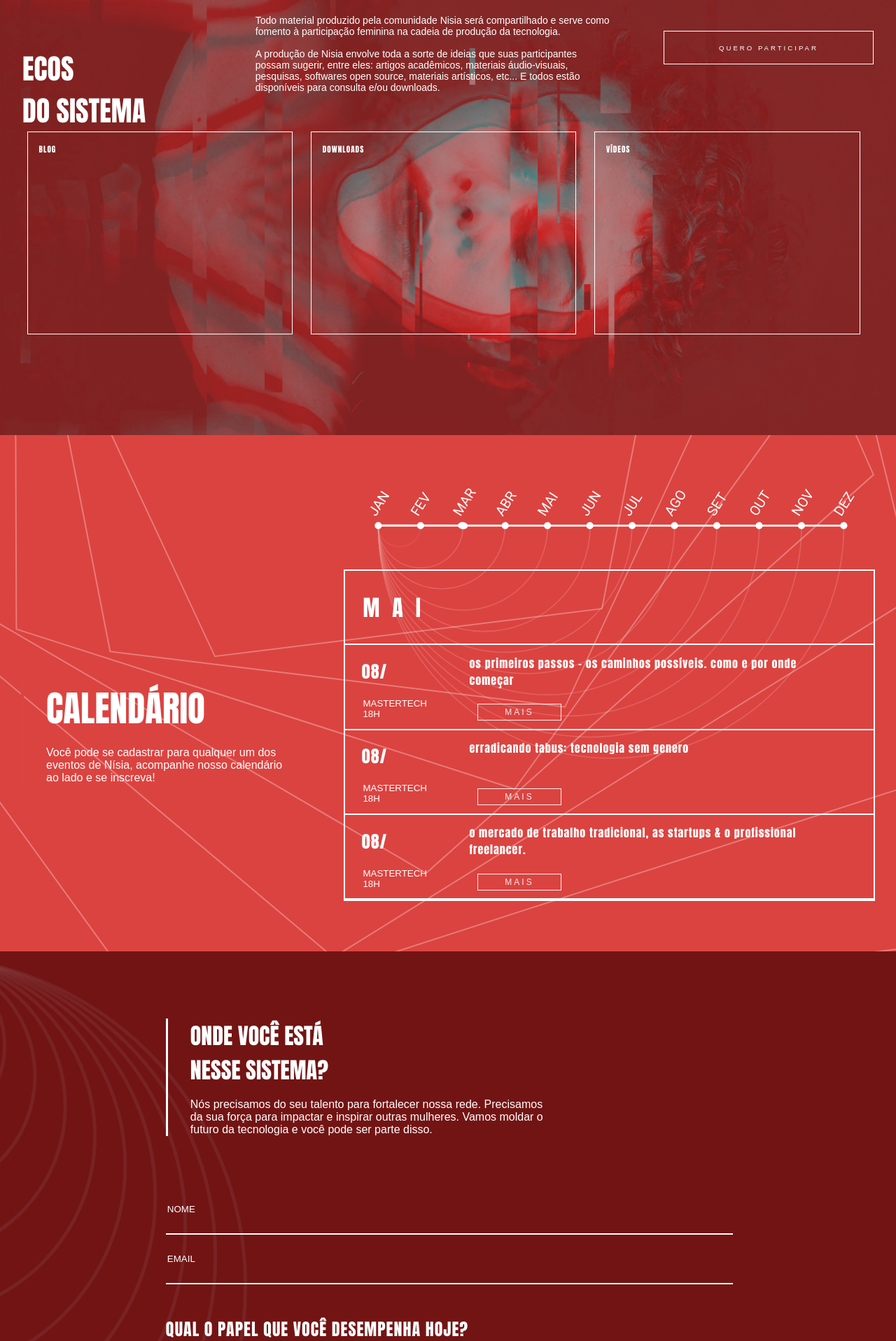
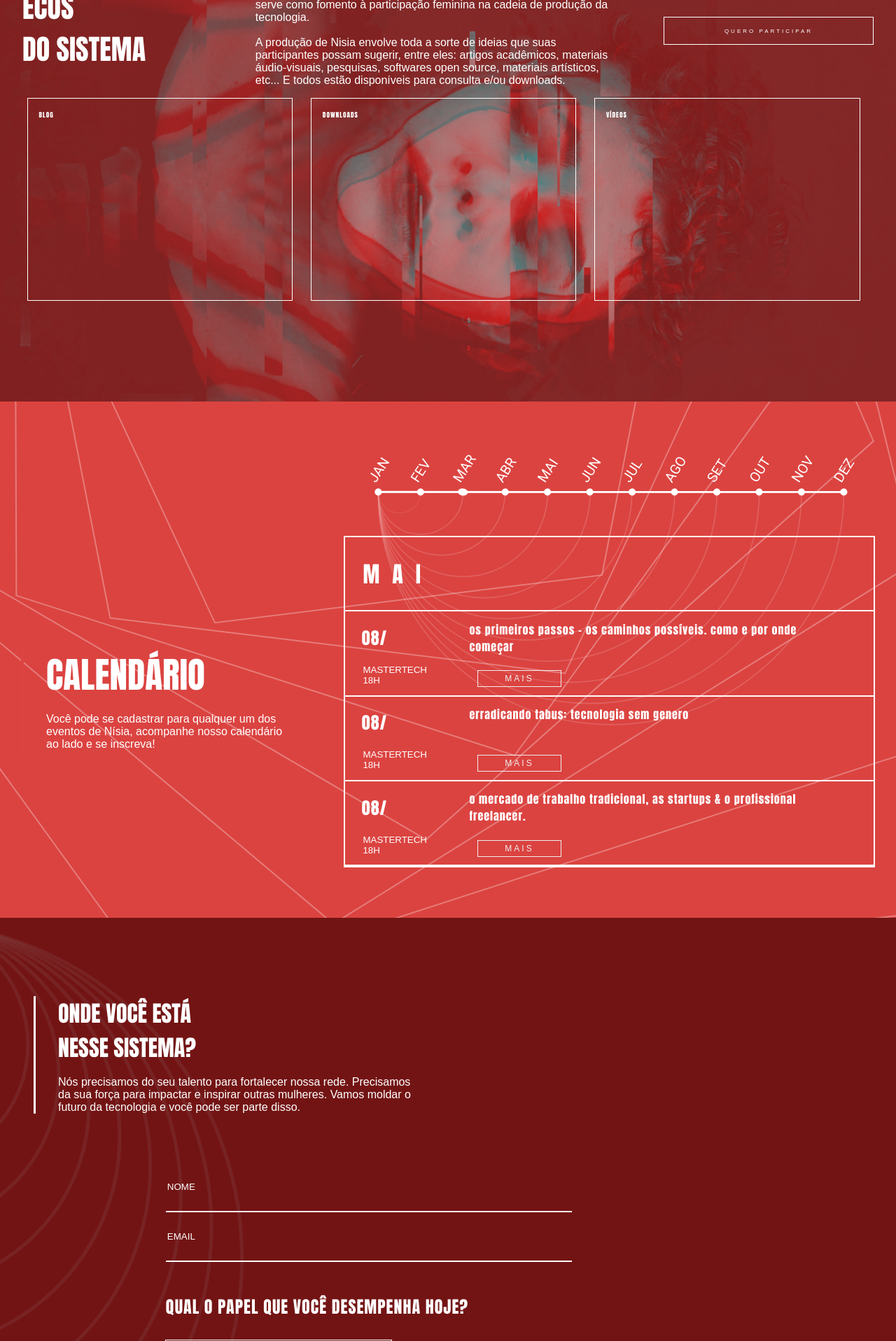
Before and after one commit to PedrovictorSouza/Nisia, a Django app: page / in a window 1280 px wide. Shown: the part 4280-6197 px from the top of the page at 70% size. Run offline with Django 3.2, Linux system fonts and the light colour scheme; some libraries are stand-ins or nearby versions; some web fonts are replaced.

Commit message:
atualiacoes, front-end

```diff
--- a/nisia_cadastro/static/css/style.css
+++ b/nisia_cadastro/static/css/style.css
@@ -14,6 +14,7 @@ a {
     transition: .5s;
     text-align: left;
     color: white;
+    font-size: 10pt;
 }
 
 
@@ -41,6 +42,8 @@ button:hover {
 
 button.dropbtn.aos-init.aos-animate {
   border: none;
+  font-size: 10pt;
+  width: fit-content;
 }
 
 fa, .fas {
@@ -86,7 +89,7 @@ p#patrocinio {
   position: absolute;
   top: 70vh;
   left: auto;
-  z-index: 1001;
+  z-index: 1000;
   font-weight: 300;
   /* margin-top: 42vh; */
 }
@@ -95,7 +98,7 @@ p#patrocinio {
   position: absolute;
   top: 77vh;
   left: auto;
-  z-index: 1001;
+  z-index: 1000;
 }
 
 .footer__a div {
@@ -121,7 +124,7 @@ i {
 }
 
 footer p {
-  font-size: 6pt;
+  font-size: 10pt;
   margin-left: 10px;
   margin-top: 0px;
 }
@@ -165,7 +168,7 @@ input[type="text"], input[type="email"] {
   border: none;
   border-bottom: 2px solid white;
   padding-bottom: 2em;
-  width: 100%;
+  width: 50%;
   margin-bottom: 2em;
   color: white;
   margin-right: 2.5em;
@@ -713,7 +716,6 @@ p.calendario__box__a__p {
   border-left: 3px solid white;
   padding-left: 2em;
   height: auto;
-  margin-bottom: 4em;
   margin-top: 8vh;
 }
 
@@ -875,7 +877,7 @@ textarea {
 
 section#ecos__do__sistema p {
   max-width: 75vw;
-  font-size: 14px;
+  font-size: 12pt;
   margin-right: 6vw;
 }
 
@@ -896,7 +898,7 @@ section#identidade {
 }
 
 .identidade__form {
-  padding: 2em;
+  padding: 1em;
   padding-bottom: 0px;
   width: 100%;
 }
@@ -1660,6 +1662,10 @@ button.ecos-btn {
   margin-top: 4vh;
 }
 
+button.ecos-btn:hover {
+  color: #db4442;
+}
+
 h1 {
 margin-top: 0px;
 }
@@ -1805,16 +1811,22 @@ section#ecos__do__sistema h2 {
 @media screen and (max-width: 768px) {
   .menu {
     display: none;
-    background: #db423f;
+    background: #5d1a19d4;
     height: 100vh;
-    width: 69vw;
+    width: 100%;
     position: absolute;
     flex-direction: column;
+    align-items: center;
+    justify-content: center;
     top: 0;
     right: 0;
     margin-top: 0px;
     transition: .5s;
   }
+
+  input[type="text"], input[type="email"] {
+    width: 100%;
+  }
 }
   @media screen and (min-width: 768px) {
 
@@ -1831,7 +1843,7 @@ section#ecos__do__sistema h2 {
 
     .ecos__do__sistema__title {
       width: 20vw;
-      margin-top: 14vh;
+      margin-top: 3vh;
     }
     nav img {
       width: 2.7vw;
@@ -1841,6 +1853,10 @@ section#ecos__do__sistema h2 {
       width: 52vw;
       height: 75vh;
   }
+
+  .identidade__form {
+    padding: 3em;
+}
 
     .dropdown button {
       display: flex;
@@ -2258,10 +2274,6 @@ img.mulheres__a__svg {
   width: 3vw;
 }
 
-.identidade__form {
-  width: 63%;
-}
-
 .identidade__fotos {
   width: 26vw;
   margin-top: 7vh;
@@ -2285,10 +2297,6 @@ input.aos-init.aos-animate{
 
 .identidade__form__b__c {
   justify-content: flex-start;
-}
-
-.identidade__form__b__c h2 {
-  width: 58vw;
 }
 
 select {
--- a/nisia_cadastro/templates/index.html
+++ b/nisia_cadastro/templates/index.html
@@ -354,18 +354,18 @@
 					</div>
 				</div>
 				<div class="identidade__form__b" data-aos="fade-up" data-aos-duration="2000">
-                    <form id="registrar" action="/form" style="width: 100%">
+                    <form id="registrar" action="/form">
                         {% csrf_token %}
-                        <div class="identidade__input" style="width: 100%">
+                        <div class="identidade__input">
                             {{ form.name }}
                             {{ form.email }}
                         </div>
-                        <div class="identidade__form__b__a" style="width: 100%">
+                        <div class="identidade__form__b__a">
                             <h2> {{ form.role.label }} </h2>
                             {{ form.role }}
                         </div>
 
-                        <div class="identidade__form__b__c" style="width: 100%">
+                        <div class="identidade__form__b__c">
                             <h2>QUER CONTAR A SUA HISTÓRIA?</h2>
                             <a onclick="history()">
                                 <button type="button" id="yes">SIM</button>
```
